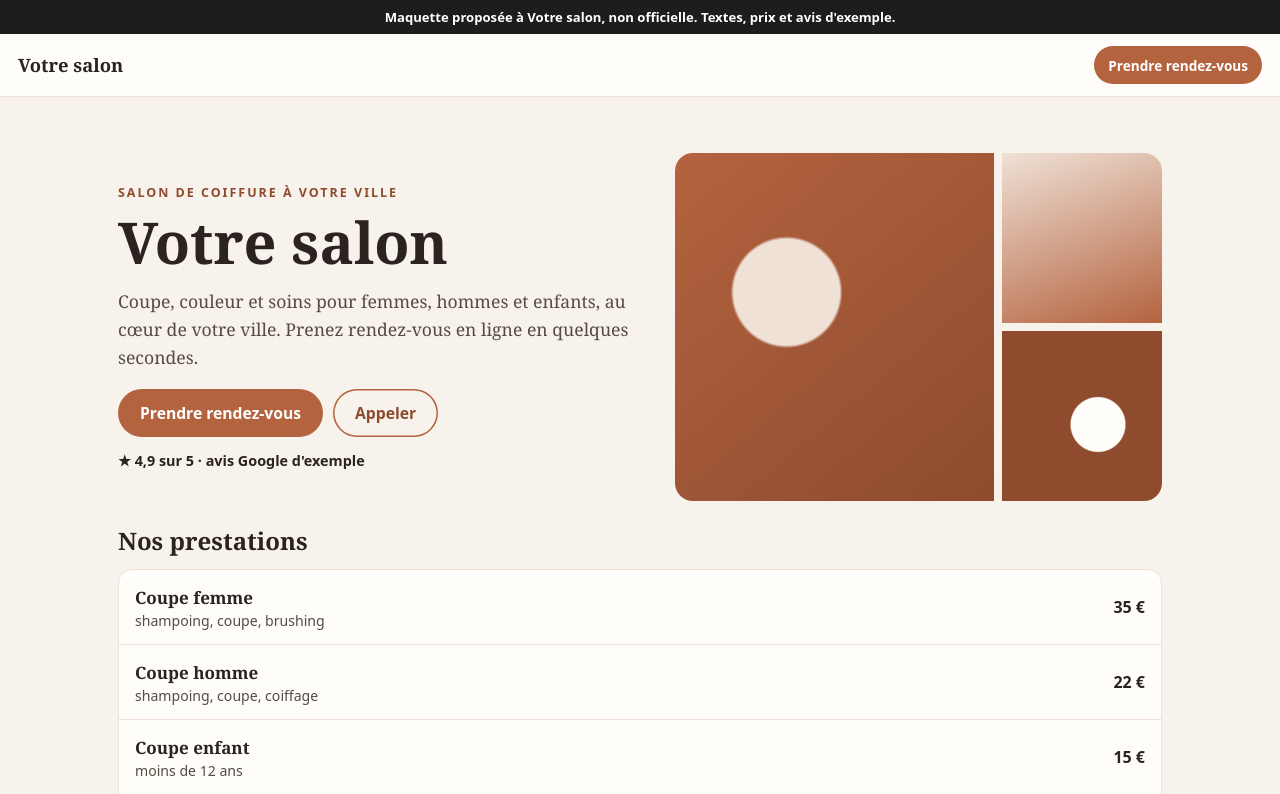
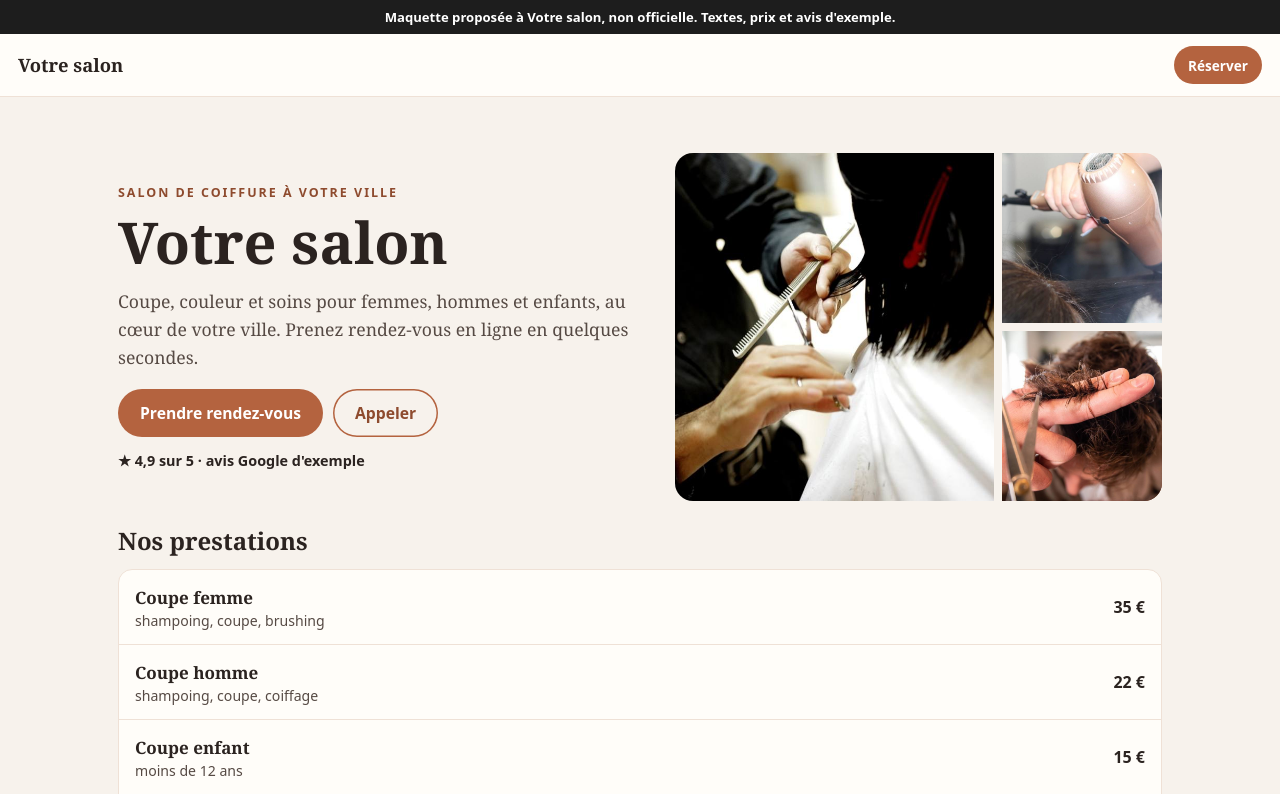
Before and after one commit to timfidz/demo-commerce, a plain HTML site: page index.html in a window 1280 px wide. Shown: the top 794 px of the page. Drawn offline with Linux system fonts and the light colour scheme.

Commit message:
Photos d'ambiance libres de droits, métiers barbier et onglerie, données réelles passées dans l'ancre du lien

```diff
--- a/assets/app.js
+++ b/assets/app.js
@@ -1,6 +1,7 @@
 // Maquette de site pour un commerce de proximité : le métier, le nom et la ville viennent du lien.
-//   ?metier=coiffeur|institut|fleuriste&nom=…&ville=…&adresse=…&tel=…&rdv=https://…
-// Rien n'est enregistré : le nom du commerce n'existe que dans le lien ouvert.
+//   ?metier=coiffeur|barbier|institut|ongles|fleuriste&nom=…&ville=…&adresse=…&tel=…&rdv=https://…&style=1|2|3
+//   #d=… : données réelles du commerce (prestations, avis, note), encodées en base64 dans l'ancre du lien.
+// Rien n'est enregistré ni publié : les données d'un vrai commerce n'existent que dans le lien ouvert.
 (() => {
   const p = new URLSearchParams(location.search)
   const lire = (k, d = "") => (p.get(k) || d).trim().slice(0, 80)
@@ -12,6 +13,7 @@
   const METIERS = {
     coiffeur: {
       theme: "coiffeur",
+      photos: ["coiffeur-cd1799af", "coiffeur-3af370f6", "coiffeur-09a8a4ef"],
       surtitre: "Salon de coiffure",
       accroche: (v) => `Coupe, couleur et soins pour femmes, hommes et enfants, au cœur ${de(v)}. Prenez rendez-vous en ligne en quelques secondes.`,
       rdv: "Prendre rendez-vous",
@@ -21,6 +23,7 @@
     },
     institut: {
       theme: "institut",
+      photos: ["institut-edff9d5d", "institut-8ae3b303", "institut-92f6db91"],
       surtitre: "Institut de beauté",
       accroche: (v) => `Soins du visage, épilations, ongles et massages ${a(v)}. Un moment pour vous, sur rendez-vous.`,
       rdv: "Prendre rendez-vous",
@@ -30,6 +33,7 @@
     },
     fleuriste: {
       theme: "fleuriste",
+      photos: ["fleuriste-0708311f", "fleuriste-e2fd590d", "fleuriste-94a46fb0"],
       surtitre: "Artisan fleuriste",
       accroche: (v) => `Bouquets du jour, compositions pour toutes les occasions et livraison ${a(v)} et alentours.`,
       rdv: "Commander un bouquet",
@@ -39,8 +43,34 @@
     },
   }
 
+  // Deux variantes : le barbier (coiffure homme) et l'onglerie (institut dédié aux ongles)
+  METIERS.barbier = {
+    ...METIERS.coiffeur,
+    photos: ["coiffeur-f90d7866", "coiffeur-8967a841", "barbier-003bc20d"],
+    surtitre: "Barbier",
+    accroche: (v) => `Coupe homme, barbe et soins du visage, au cœur ${de(v)}. Réservez votre créneau en quelques secondes.`,
+    prestations: [["Coupe homme", "shampoing, coupe, coiffage", "15 €"], ["Coupe + barbe", "avec traçage", "18 €"], ["Coupe enfant", "moins de 10 ans", "10 €"], ["Barbe", "taille et traçage", "10 €"], ["Soin du visage", "gommage et vapeur", "15 €"], ["Motif", "dessin rasé", "5 €"]],
+    avis: [["Karim", "Coupe nette et barbe parfaite, comme à chaque fois."], ["Lucas", "Accueil top, rapide et soigné. Je recommande."], ["Mehdi", "Le meilleur barber du coin, prix corrects."]],
+  }
+  METIERS.ongles = {
+    ...METIERS.institut,
+    photos: ["institut-e1f6ae16", "institut-8ae3b303", "institut-30af8719"],
+    surtitre: "Onglerie",
+    accroche: (v) => `Pose gel, semi-permanent, nail art et beauté des pieds ${a(v)}. Des ongles impeccables, sur rendez-vous.`,
+    titrePrestations: "Nos prestations",
+  }
+
+  // Données réelles du commerce, si le lien en porte (#d=base64 d'un JSON UTF-8)
+  let reel = {}
+  try {
+    const m = location.hash.match(/d=([A-Za-z0-9_-]+)/)
+    if (m) reel = JSON.parse(new TextDecoder().decode(Uint8Array.from(atob(m[1].replace(/-/g, "+").replace(/_/g, "/")), (c) => c.charCodeAt(0))))
+  } catch {}
+
   const metier = METIERS[lire("metier")] || METIERS.coiffeur
-  const nom = lire("nom", metier === METIERS.fleuriste ? "Votre boutique" : metier === METIERS.institut ? "Votre institut" : "Votre salon")
+  if (Array.isArray(reel.prestations) && reel.prestations.length) metier.prestations = reel.prestations
+  if (Array.isArray(reel.avis) && reel.avis.length) metier.avis = reel.avis
+  const nom = lire("nom", { fleuriste: "Votre boutique", institut: "Votre institut", ongles: "Votre institut" }[lire("metier")] || "Votre salon")
   const ville = lire("ville", "votre ville")
   const adresse = lire("adresse", `Adresse du commerce, ${ville}`)
   const tel = lire("tel")
@@ -53,12 +83,19 @@
 
   document.body.classList.add("theme-" + metier.theme)
   document.title = `${nom} · ${metier.surtitre} ${a(ville)}`
-  texte($("bandeau"), `Maquette proposée à ${nom}, non officielle. Textes, prix et avis d'exemple.`)
+  texte($("bandeau"), reel.source ? `Maquette proposée à ${nom}, non officielle. Prestations, prix et avis relevés sur ${reel.source}.` : `Maquette proposée à ${nom}, non officielle. Textes, prix et avis d'exemple.`)
   document.querySelectorAll('[data-champ="nom"]').forEach((e) => texte(e, nom))
   document.querySelectorAll('[data-champ="ville"]').forEach((e) => texte(e, ville))
   texte($("surtitre"), `${metier.surtitre} ${a(ville)}`)
   texte($("accroche"), metier.accroche(ville))
-  texte($("note-avis"), "★ 4,9 sur 5 · avis Google d'exemple")
+  texte($("note-avis"), reel.note ? `★ ${reel.note}` : "★ 4,9 sur 5 · avis Google d'exemple")
+  if (reel.accroche) texte($("accroche"), reel.accroche)
+  if (reel.source) {
+    texte($("note-prix"), `Prestations et prix relevés sur ${reel.source}. Vous les modifiez vous-même, à tout moment.`)
+    texte($("note-avis-bas"), `Avis de vos clients, relevés sur ${reel.source}.`)
+  }
+  // Photos d'ambiance du métier (domaine public) : sur le vrai site, ce sont vos photos
+  document.querySelectorAll(".hero-visuel span").forEach((s, i) => (s.style.backgroundImage = `url("assets/photos/${metier.photos[i]}.jpg")`))
   texte($("titre-prestations"), metier.titrePrestations)
   texte($("adresse"), adresse)
 
@@ -68,7 +105,7 @@
 
   // Boutons : réservation en ligne (Planity ou autre) si le lien est fourni, sinon le formulaire de demande
   for (const id of ["haut-rdv", "bouton-rdv", "bas-rdv"]) {
-    const a = texte($(id), metier.rdv)
+    const a = texte($(id), id === "haut-rdv" ? (metier.theme === "fleuriste" ? "Commander" : "Réserver") : metier.rdv)
     a.href = "#demande"
     if (rdv.startsWith("https://")) {
       a.href = rdv
@@ -118,7 +155,8 @@
     li.append(texte(document.createElement("span"), "★★★★★"), texte(document.createElement("p"), dit), texte(document.createElement("small"), qui))
     avis.append(li)
   }
-  const JOURS = [["Lundi", "Fermé"], ["Mardi", "9 h 30 – 19 h"], ["Mercredi", "9 h 30 – 19 h"], ["Jeudi", "9 h 30 – 19 h"], ["Vendredi", "9 h 30 – 19 h"], ["Samedi", "9 h – 18 h"], ["Dimanche", "Fermé"]]
+  const JOURS = Array.isArray(reel.horaires) && reel.horaires.length === 7 ? reel.horaires : [["Lundi", "Fermé"], ["Mardi", "9 h 30 – 19 h"], ["Mercredi", "9 h 30 – 19 h"], ["Jeudi", "9 h 30 – 19 h"], ["Vendredi", "9 h 30 – 19 h"], ["Samedi", "9 h – 18 h"], ["Dimanche", "Fermé"]]
+  if (JOURS !== reel.horaires) texte($("note-horaires"), "Horaires d'exemple.")
   const h = $("horaires")
   for (const [j, v] of JOURS) {
     const d = document.createElement("div")
--- a/assets/style.css
+++ b/assets/style.css
@@ -21,7 +21,8 @@ p { margin: 0; }
 a { color: inherit; }
 .bandeau { padding: 8px 16px; background: #1d1d1d; color: #fff; font: 600 .82rem system-ui, sans-serif; text-align: center; }
 .barre { position: sticky; top: 0; z-index: 5; display: flex; justify-content: space-between; align-items: center; gap: 12px; padding: 12px 18px; background: var(--papier); border-bottom: 1px solid var(--doux); }
-.logo { font-size: 1.15rem; color: var(--encre); }
+.logo { font-size: 1.15rem; color: var(--encre); min-width: 0; overflow: hidden; text-overflow: ellipsis; white-space: nowrap; }
+.barre .bouton { flex: none; white-space: nowrap; }
 .bouton { display: inline-flex; align-items: center; justify-content: center; min-height: 48px; padding: 0 22px; border-radius: 999px; background: var(--accent); color: #fff; font: 600 .98rem system-ui, sans-serif; text-decoration: none; }
 .bouton:hover { background: var(--accent-fonce); }
 .bouton.second { background: transparent; color: var(--accent-fonce); box-shadow: inset 0 0 0 1.5px var(--accent); }
@@ -33,6 +34,7 @@ a { color: inherit; }
 .accroche { margin-top: 12px; font-size: 1.1rem; }
 .actions { display: flex; flex-wrap: wrap; gap: 10px; margin-top: 18px; }
 .note-avis { margin-top: 14px; font: 600 .9rem system-ui, sans-serif; color: var(--encre); }
+.hero-visuel span { background-size: cover !important; background-position: center !important; }
 .hero-visuel { display: grid; grid-template-columns: 2fr 1fr; grid-template-rows: 120px 120px; gap: 8px; border-radius: 18px; overflow: hidden; }
 .hero-visuel span:nth-child(1) { grid-row: span 2; background: radial-gradient(circle at 35% 40%, var(--doux) 0 18%, transparent 19%), linear-gradient(140deg, var(--accent), var(--accent-fonce)); }
 .hero-visuel span:nth-child(2) { background: linear-gradient(160deg, var(--doux), var(--accent)); }
--- a/index.html
+++ b/index.html
@@ -26,20 +26,20 @@
       </div>
       <p class="note-avis" id="note-avis"></p>
     </div>
-    <div class="hero-visuel" aria-hidden="true"><span></span><span></span><span></span></div>
+    <div class="hero-visuel" role="img" aria-label="Photos d'ambiance (sur votre site : vos photos)"><span></span><span></span><span></span></div>
   </section>
 
   <main>
     <section id="prestations">
       <h2 id="titre-prestations"></h2>
       <ul class="prestations" id="liste-prestations"></ul>
-      <p class="petit-texte">Prix d'exemple : vous les modifiez vous-même, à tout moment.</p>
+      <p class="petit-texte" id="note-prix">Prix d'exemple : vous les modifiez vous-même, à tout moment.</p>
     </section>
 
     <section>
       <h2>Ce que disent nos clients</h2>
       <ul class="avis" id="avis"></ul>
-      <p class="petit-texte">Avis d'exemple : sur votre site, ce sont vos avis Google.</p>
+      <p class="petit-texte" id="note-avis-bas">Avis d'exemple : sur votre site, ce sont vos avis Google.</p>
     </section>
 
     <section class="carte-bloc demande" id="demande">
@@ -61,6 +61,7 @@
       <div class="carte-bloc">
         <h2>Horaires</h2>
         <dl class="horaires" id="horaires"></dl>
+        <p class="petit-texte" id="note-horaires"></p>
       </div>
       <div class="carte-bloc">
         <h2>Nous trouver</h2>
@@ -76,7 +77,7 @@
 
   <footer class="pied">
     <p><span data-champ="nom"></span> · <span data-champ="ville"></span></p>
-    <p class="petit-texte">Maquette réalisée par Tim Aubourg. Site lisible sur téléphone, modifiable par vous, bien référencé sur Google.</p>
+    <p class="petit-texte">Maquette réalisée par Tim Aubourg. Site lisible sur téléphone, modifiable par vous, bien référencé sur Google. Photos d'ambiance libres de droits : sur votre site, ce sont les vôtres.</p>
   </footer>
 
   <script src="assets/app.js"></script>
```
Also changed, not shown: assets/photos/barbier-003bc20d.jpg (added), assets/photos/coiffeur-09a8a4ef.jpg (added), assets/photos/coiffeur-3af370f6.jpg (added), assets/photos/coiffeur-8967a841.jpg (added), assets/photos/coiffeur-cd1799af.jpg (added), assets/photos/coiffeur-f90d7866.jpg (added), assets/photos/fleuriste-0708311f.jpg (added), assets/photos/fleuriste-94a46fb0.jpg (added), assets/photos/fleuriste-e2fd590d.jpg (added), assets/photos/institut-30af8719.jpg (added), assets/photos/institut-8ae3b303.jpg (added), assets/photos/institut-92f6db91.jpg (added), assets/photos/institut-e1f6ae16.jpg (added), assets/photos/institut-edff9d5d.jpg (added), 1 other file.
